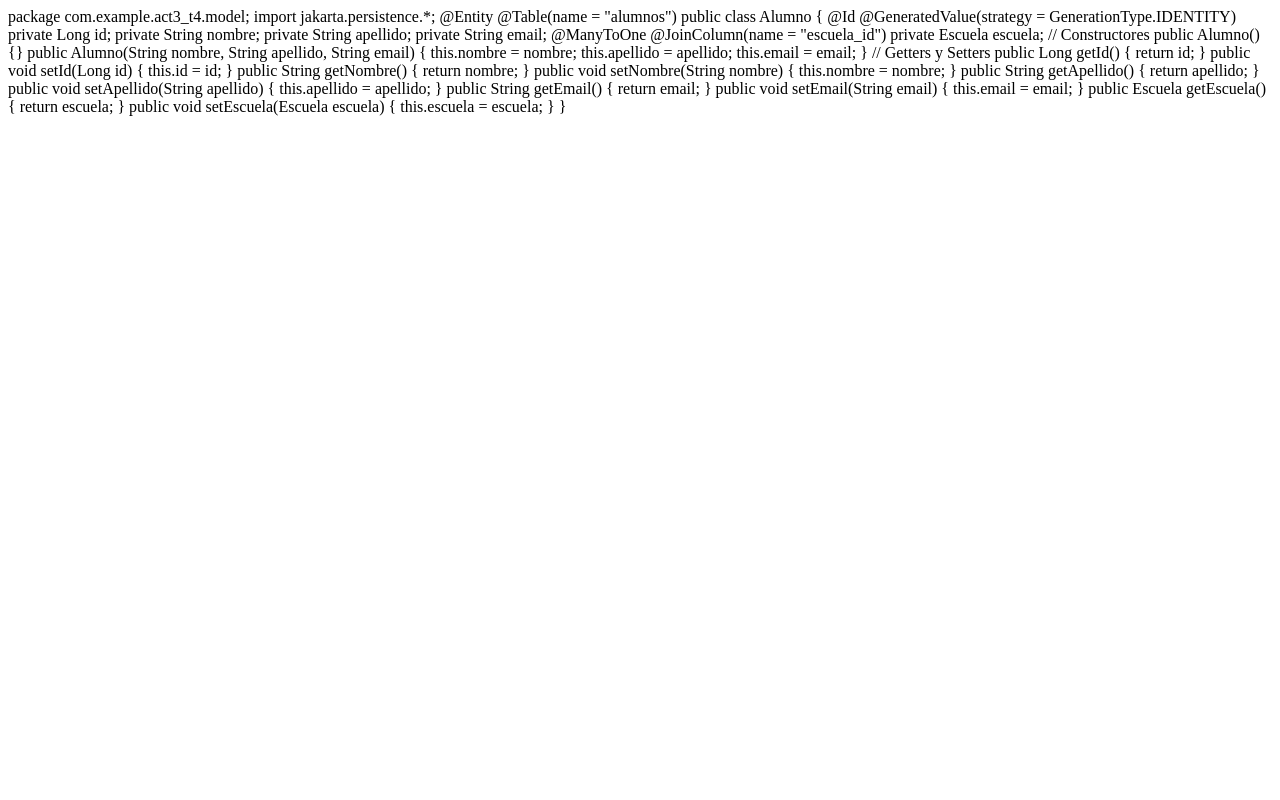
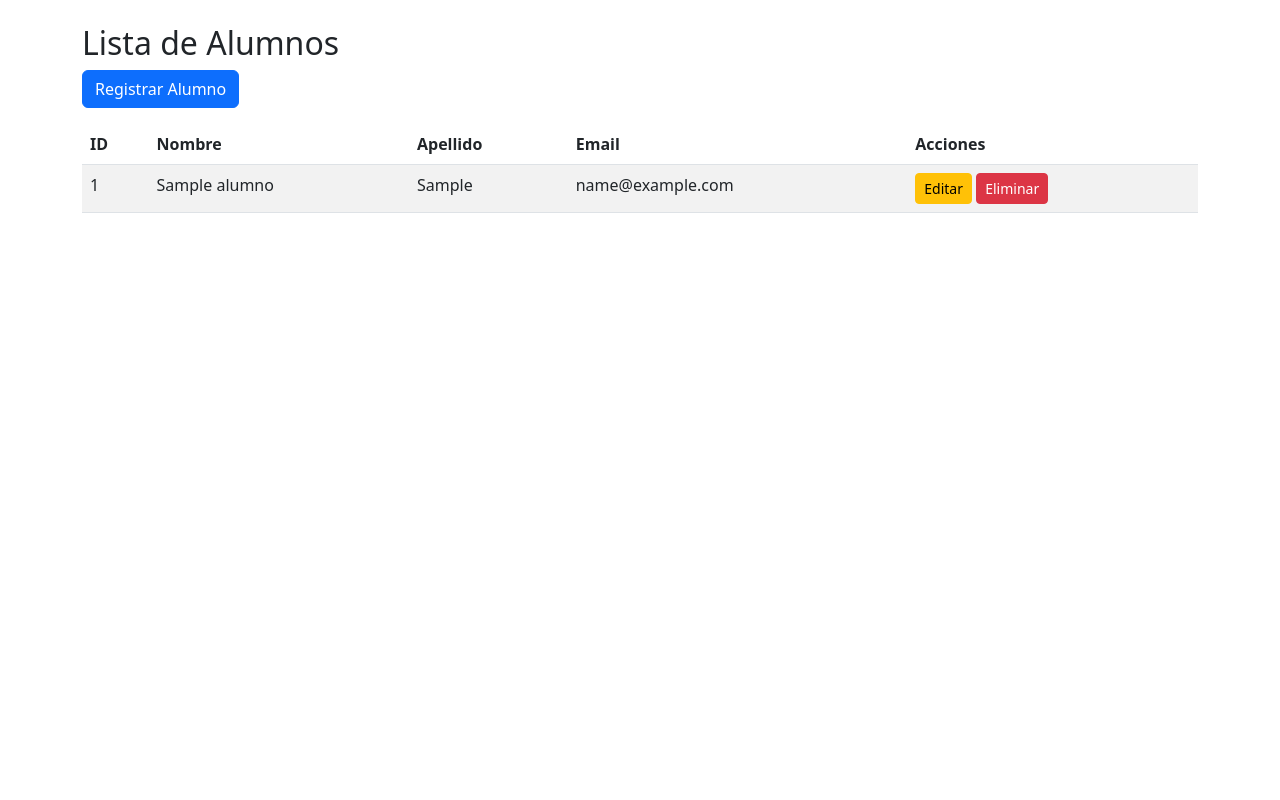
Before and after one commit to HannHanna/PJXAact3_t4, a Spring Boot app: page /alumnos in a window 1280 px wide. Run offline with Spring Boot 4, Linux system fonts and the light colour scheme; tables that the repository leaves empty hold one stand-in row (values such as "Sample post").

Commit message:
actividad tres

```diff
--- a/src/main/resources/templates/alumnos.html
+++ b/src/main/resources/templates/alumnos.html
@@ -1,70 +1,36 @@
-package com.example.act3_t4.model;
+<!DOCTYPE html>
+<html xmlns:th="http://www.thymeleaf.org">
+<head>
+    <meta charset="UTF-8">
+    <title>Lista de Alumnos</title>
+    <link href="https://cdn.jsdelivr.net/npm/bootstrap@5.3.0/dist/css/bootstrap.min.css" rel="stylesheet">
+</head>
+<body class="container mt-4">
+    <h2>Lista de Alumnos</h2>
+    <a th:href="@{/alumnos/nuevo}" class="btn btn-primary mb-3">Registrar Alumno</a>
 
-import jakarta.persistence.*;
-
-@Entity
-@Table(name = "alumnos")
-public class Alumno {
-
-    @Id
-    @GeneratedValue(strategy = GenerationType.IDENTITY)
-    private Long id;
-
-    private String nombre;
-    private String apellido;
-    private String email;
-
-    @ManyToOne
-    @JoinColumn(name = "escuela_id")
-    private Escuela escuela;
-
-    // Constructores
-    public Alumno() {}
-
-    public Alumno(String nombre, String apellido, String email) {
-        this.nombre = nombre;
-        this.apellido = apellido;
-        this.email = email;
-    }
-
-    // Getters y Setters
-    public Long getId() {
-        return id;
-    }
-
-    public void setId(Long id) {
-        this.id = id;
-    }
-
-    public String getNombre() {
-        return nombre;
-    }
-
-    public void setNombre(String nombre) {
-        this.nombre = nombre;
-    }
-
-    public String getApellido() {
-        return apellido;
-    }
-
-    public void setApellido(String apellido) {
-        this.apellido = apellido;
-    }
-
-    public String getEmail() {
-        return email;
-    }
-
-    public void setEmail(String email) {
-        this.email = email;
-    }
-
-    public Escuela getEscuela() {
-        return escuela;
-    }
-
-    public void setEscuela(Escuela escuela) {
-        this.escuela = escuela;
-    }
-}
+    <table class="table table-striped">
+        <thead>
+            <tr>
+                <th>ID</th>
+                <th>Nombre</th>
+                <th>Apellido</th>
+                <th>Email</th>
+                <th>Acciones</th>
+            </tr>
+        </thead>
+        <tbody>
+            <tr th:each="alumno : ${alumnos}">
+                <td th:text="${alumno.id}"></td>
+                <td th:text="${alumno.nombre}"></td>
+                <td th:text="${alumno.apellido}"></td>
+                <td th:text="${alumno.email}"></td>
+                <td>
+                    <a th:href="@{/alumnos/editar/{id}(id=${alumno.id})}" class="btn btn-warning btn-sm">Editar</a>
+                    <a th:href="@{/alumnos/{id}(id=${alumno.id})}" class="btn btn-danger btn-sm">Eliminar</a>
+                </td>
+            </tr>
+        </tbody>
+    </table>
+</body>
+</html>
```
Also changed, not shown: src/main/resources/application.properties (+4 -4 lines).
